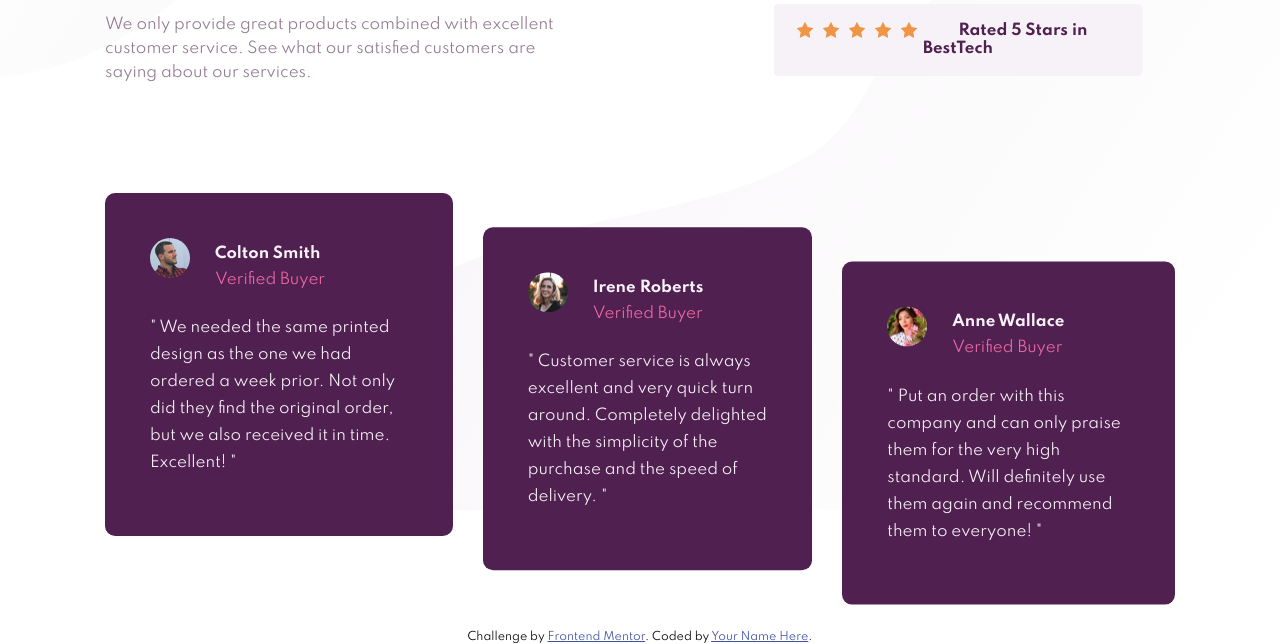
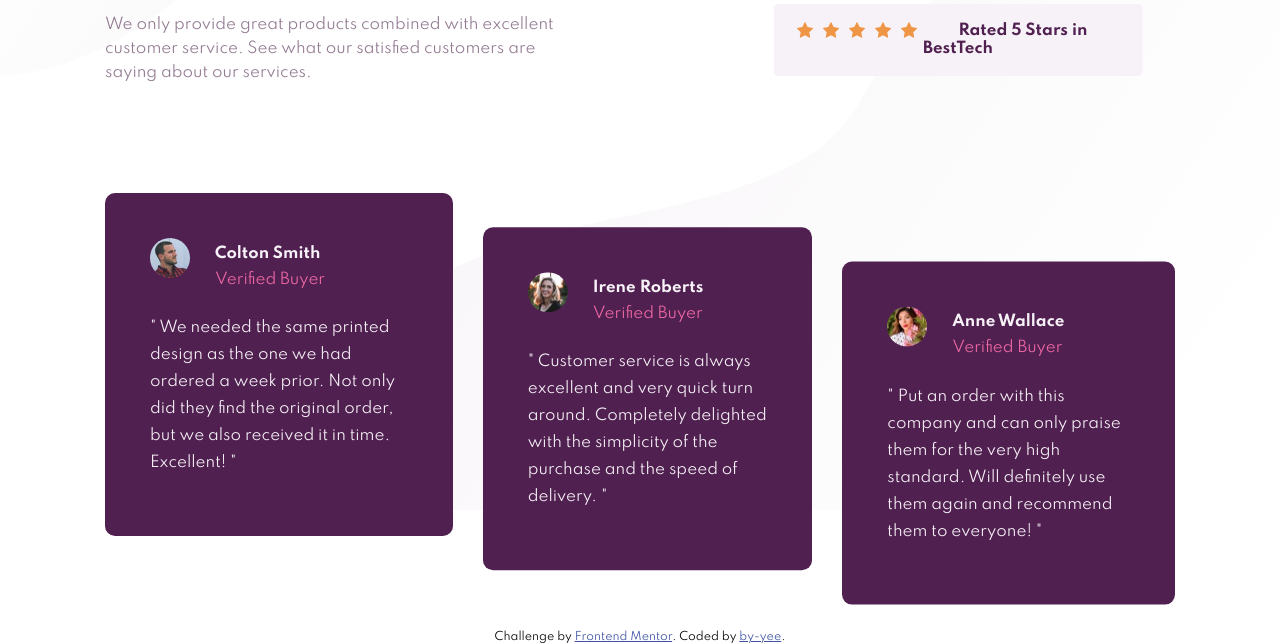
Before and after one commit to by-yee/social-proof-section, a plain HTML site: page index.html in a window 1280 px wide. Shown: the part 285-929 px from the top of the page. Drawn offline with Linux system fonts and the light colour scheme.

Commit message:
Update README

```diff
--- a/index.html
+++ b/index.html
@@ -82,7 +82,7 @@
     </div>
     <div class="attribution">
       Challenge by <a href="https://www.frontendmentor.io?ref=challenge" target="_blank">Frontend Mentor</a>.
-      Coded by <a href="#">Your Name Here</a>.
+      Coded by <a href="https://github.com/by-yee/social-proof-section">by-yee</a>.
     </div>
   </body>
 </html>
```
Also changed, not shown: images/desktop-screenshot.jpg (added), 3 other files.
